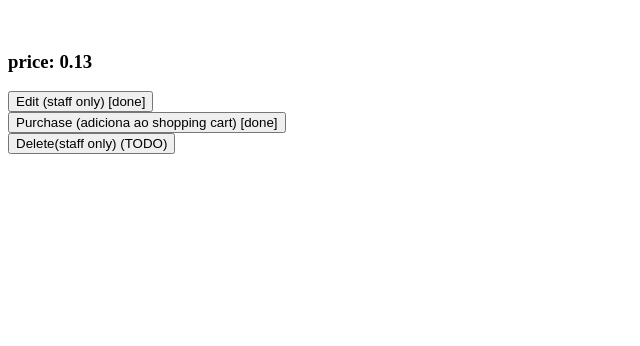
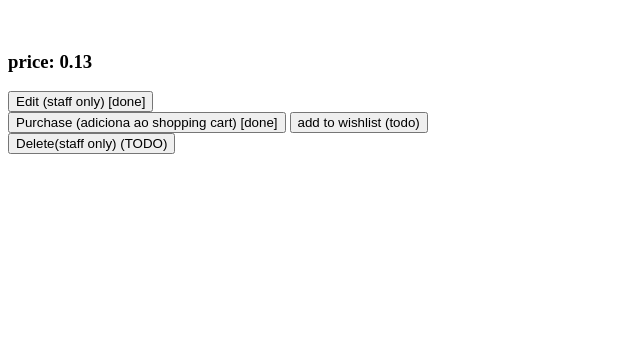
Before and after one commit to immarianaas/MusicStore, a Django app: page /instruments/1 in a window 1280 px wide. Shown: the part 454-800 px from the top of the page, without its empty margins (0-640 px from the left). Run offline with Django 3.2, Linux system fonts and the light colour scheme; data comes from the database, SQL or seed files in the repository.

Commit message:
começar a implementar a wishlist

```diff
--- a/app/views.py
+++ b/app/views.py
@@ -5,7 +5,6 @@ from django.contrib.auth import models
 
 from django.core.exceptions import ObjectDoesNotExist
 
-import functools
 
 # Create your views here.
 
@@ -120,12 +119,20 @@ def purchase(request, item_id, nextt):
     # todo apresentar confirmação de que foi adicionado ao cart
     return redirect(nextt)
 
+# nao sei se se deve dar merge destas 2 funcs, depende de como se faz o aviso..
+@login_required(login_url='/login/')
+def add_to_wishlist(request, item_id, nextt):
+    person = get_curr_person_object(request)
+    add_to_list('whishlist', person, Item.objects.get(pk=item_id))
+    return redirect(nextt)
 
 def see_instruments(request):
     items = Item.objects.all()
     if request.method=='POST':
         if 'purchase' in request.POST:
             return purchase(request, request.POST['id'], '/instruments/')
+        elif 'wishlist' in request.POST:
+            return add_to_wishlist(request, request.POST['id'], '/instruments/')
     return render(request, 'all_instruments.html', {'items' : items})
 
 
@@ -164,7 +171,13 @@ def see_instruments_details(request, id):
     item = Item.objects.get(pk=id)
 
     if request.method == 'POST':
-        return purchase(request, item.id, '/instruments/' + str(id))
+        if 'purchase' in request.POST:
+            return purchase(request, item.id, '/instruments/' + str(id))
+        elif 'wishlist' in request.POST:
+            return add_to_wishlist(request, request.POST['id'], '/instruments/' + str(id))
+
+    if request.user.is_authenticated:
+        pass # TODO (fiquei aqui)
 
     return render(request, 'instrument_details.html', {'item' : item})
 
--- a/templates/instrument_details.html
+++ b/templates/instrument_details.html
@@ -21,7 +21,8 @@
 
     <form action="/instruments/{{ item.id }}" method="post">
         {% csrf_token %}
-        <input type="submit" value="Purchase (adiciona ao shopping cart) [done]">
+        <input type="submit" name="purchase" value="Purchase (adiciona ao shopping cart) [done]">
+        <input type="submit" name="wishlist" value="add to wishlist (todo)">
     </form>
     <input type="submit" value="Delete(staff only) (TODO)">
 
```
